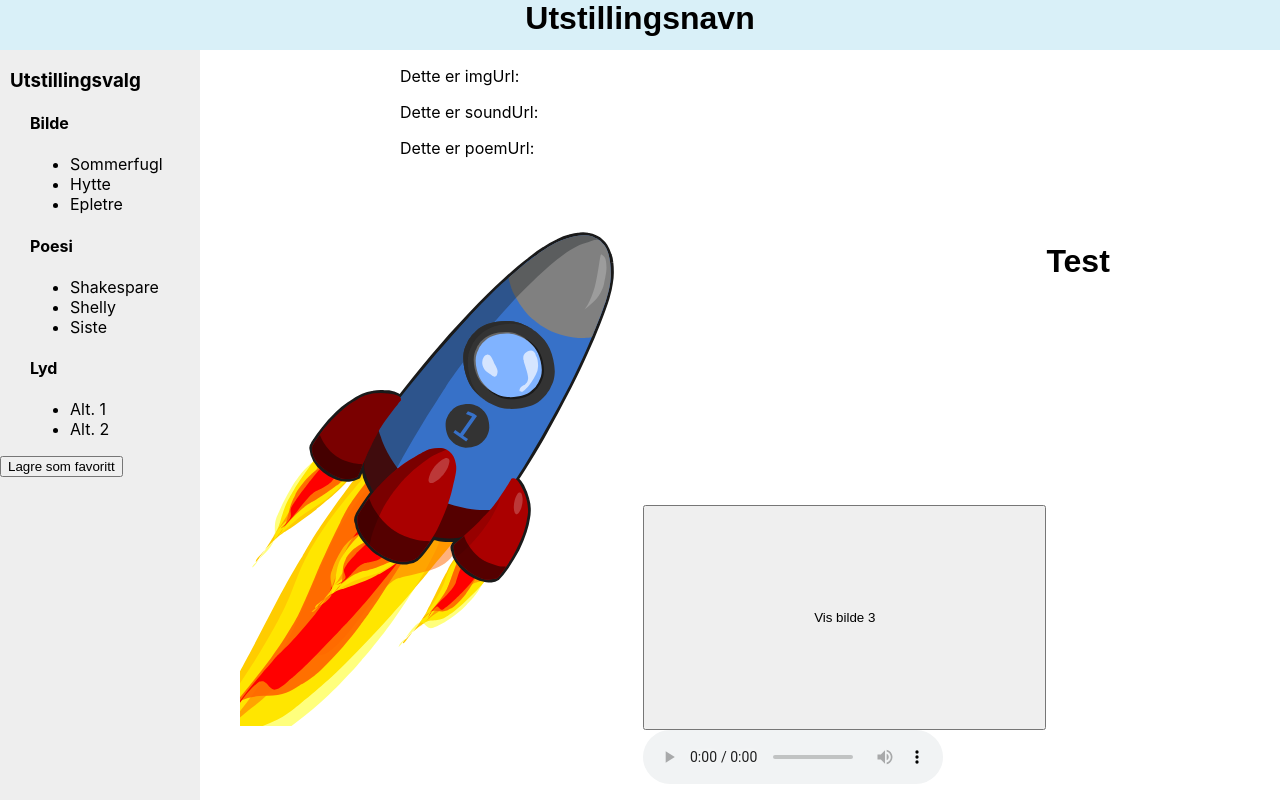
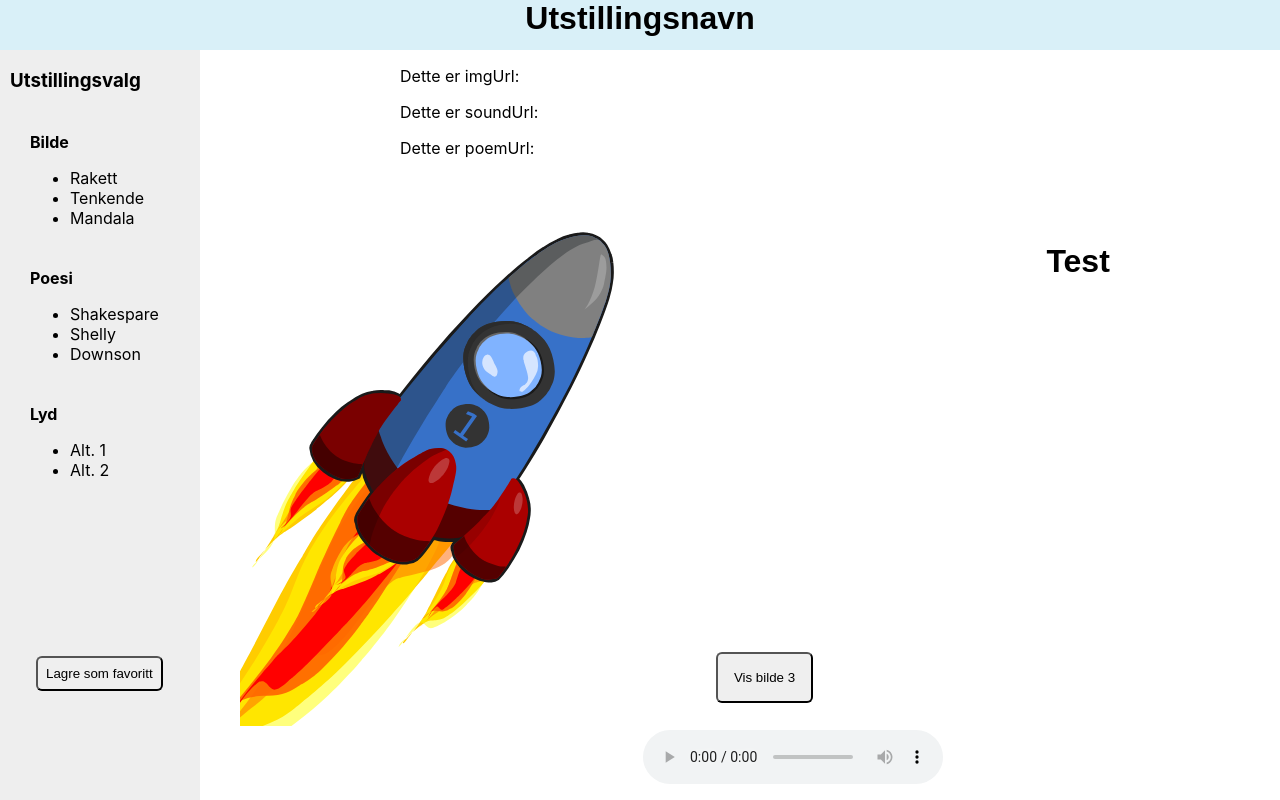
Before and after one commit to SimenSverdrup/Webutvikling-prosjekt2, a React (Create React App) app: page / in a window 1280 px wide. Built offline with nearby package versions, Linux system fonts and the light colour scheme.

Commit message:
endret css, lagt til timeliste

```diff
--- a/src/App.css
+++ b/src/App.css
@@ -4,6 +4,12 @@ html, body {
 
 #sidebar > h3 {
   margin-left: 5%;
+}
+
+#sidebar > h4 {
+  margin-left: 15%;
+  margin-top: 20%;
+  margin-bottom: 2%;
 }
 
 #sidebar > ul, h4 {
@@ -24,6 +30,12 @@ html, body {
 
 h1 {
   font-family: arial, verdana;
+}
+
+button {
+  margin: 80% auto auto 18%;
+  padding: 4%;
+  border-radius: 6px;
 }
 
 #sidebar {
--- a/src/components/Sidebar.tsx
+++ b/src/components/Sidebar.tsx
@@ -22,15 +22,15 @@ export default function Sidebar() {
             <h3>Utstillingsvalg</h3>
             <h4>Bilde</h4>
             <ul>
-                <ListElement text={'Sommerfugl'} setter={imgProvider.setImgUrl} url={""}/>
-                <ListElement text={'Hytte'} setter={imgProvider.setImgUrl} url={""}/>
-                <ListElement text={'Epletre'} setter={imgProvider.setImgUrl} url={""}/>
+                <ListElement text={'Rakett'} setter={imgProvider.setImgUrl} url={""}/>
+                <ListElement text={'Tenkende'} setter={imgProvider.setImgUrl} url={""}/>
+                <ListElement text={'Mandala'} setter={imgProvider.setImgUrl} url={""}/>
             </ul>
             <h4>Poesi</h4>
             <ul>
                 <ListElement text={'Shakespare '} setter={poemProvider.setPoemUrl} url={"https://poetrydb.org/author/Shakespeare/lines.json"}/>
                 <ListElement text={'Shelly'} setter={poemProvider.setPoemUrl} url={"https://poetrydb.org/title/Ozymandias/lines.json"} />
-                <ListElement text={'Siste'} setter={poemProvider.setPoemUrl} url={"https://poetrydb.org/author/Ernest%20Dowson/lines.json"}/>
+                <ListElement text={'Downson'} setter={poemProvider.setPoemUrl} url={"https://poetrydb.org/author/Ernest%20Dowson/lines.json"}/>
             </ul>
             <h4>Lyd</h4>
             <ul>
```
Also changed, not shown: timeføring/timeliste ingrid.txt.
